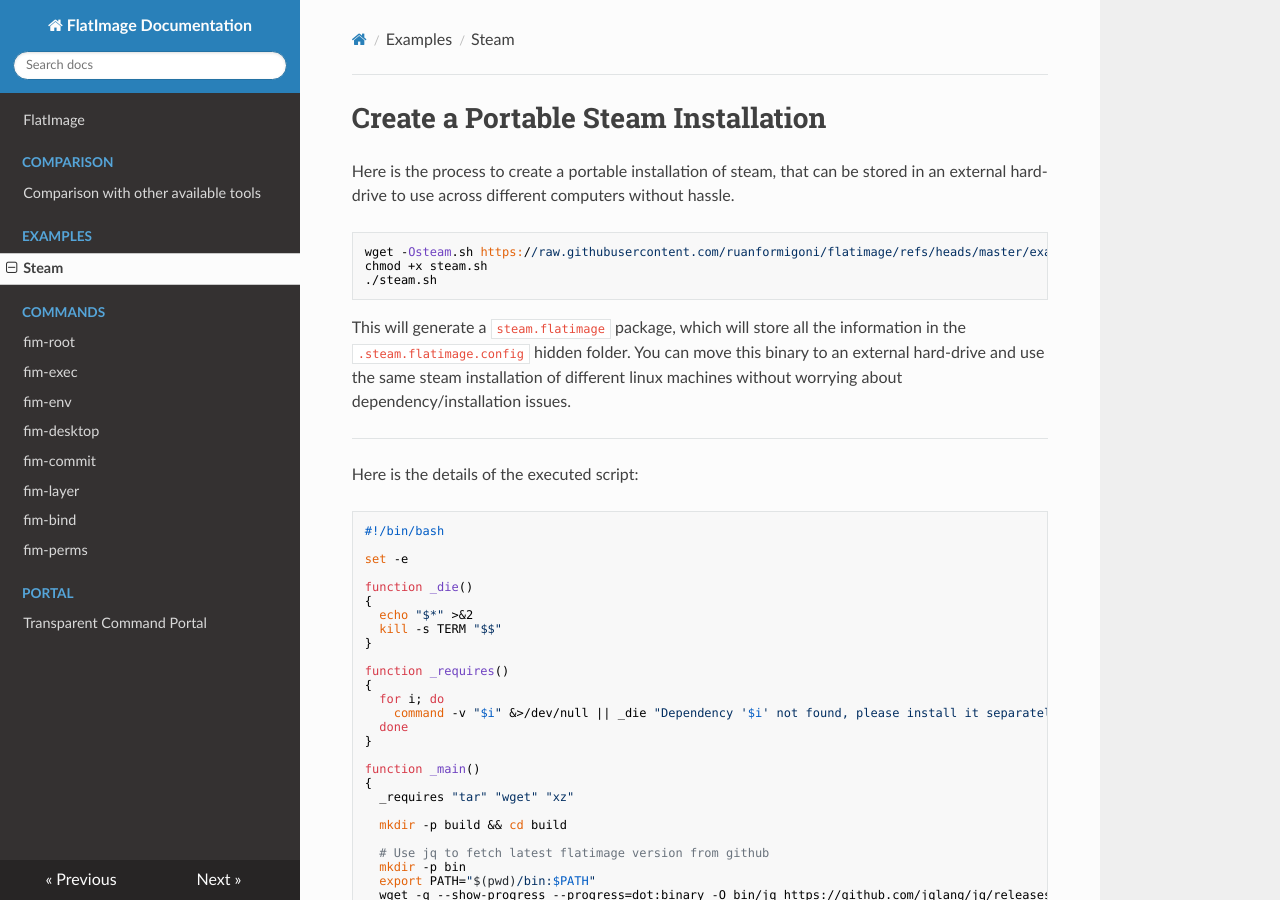
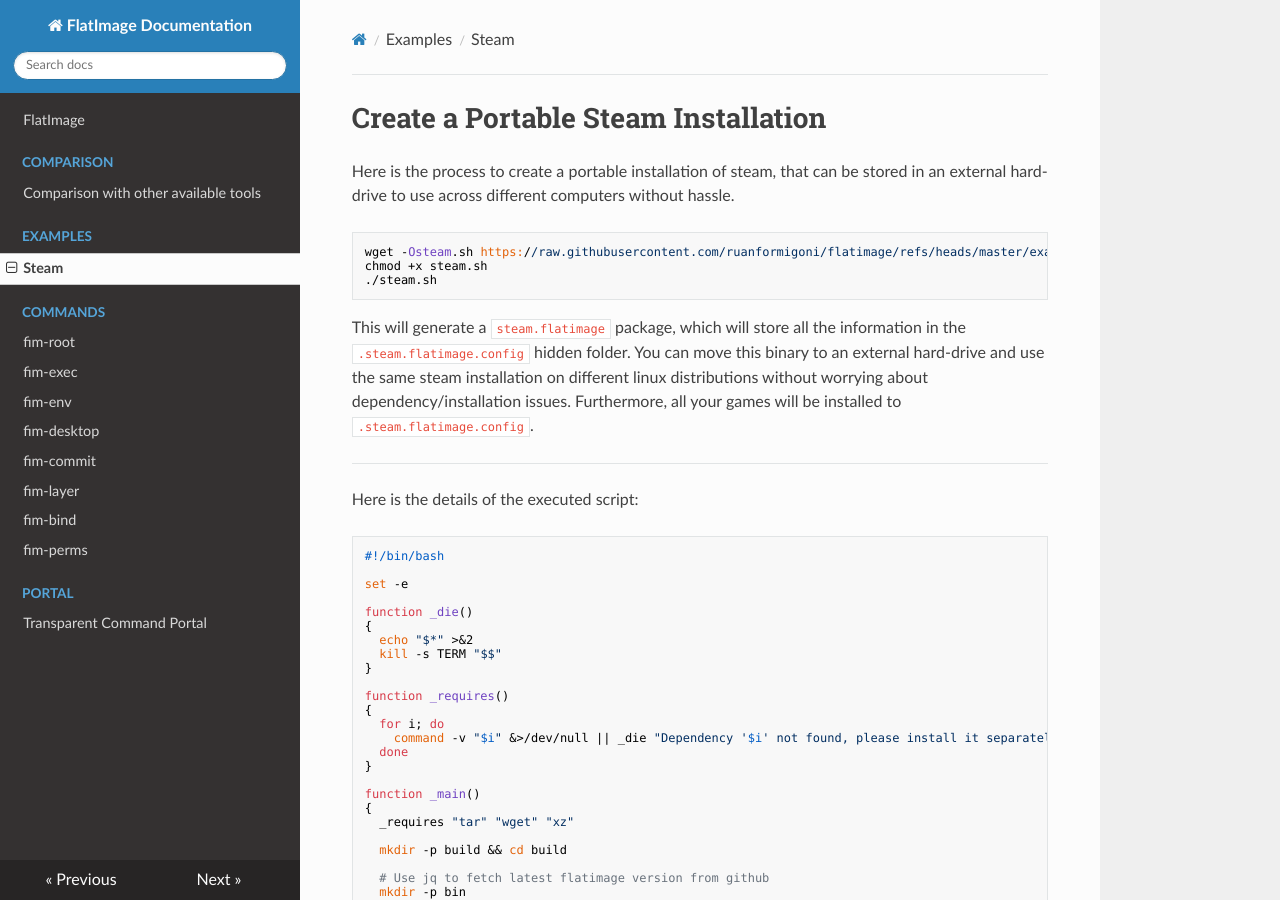
Before and after one commit to flatimage/docs, an MkDocs documentation site: the page built from docs/examples/steam.md, in a window 1280 px wide and 900 px high. Built offline with MkDocs 1.6.1, drawn with Linux system fonts in a browser that asks for light colours; nearby versions of some CDN libraries.

Commit message:
Updated steam.md

```diff
--- a/docs/examples/steam.md
+++ b/docs/examples/steam.md
@@ -12,8 +12,9 @@
 
 This will generate a `steam.flatimage` package, which will store all the information in the
 `.steam.flatimage.config` hidden folder. You can move this binary to an external
-hard-drive and use the same steam installation of different linux machines
-without worrying about dependency/installation issues.
+hard-drive and use the same steam installation on different linux distributions
+without worrying about dependency/installation issues. Furthermore, all your games will be
+installed to `.steam.flatimage.config`.
 
 ---
 Here is the details of the executed script:
```
